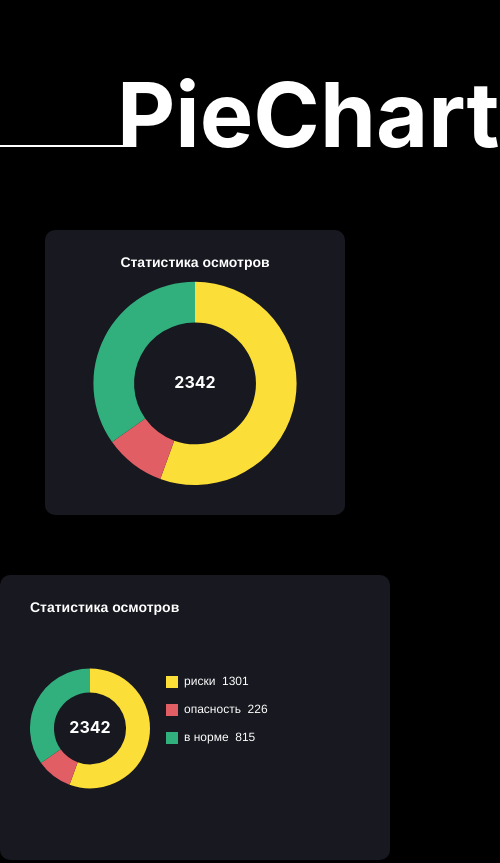
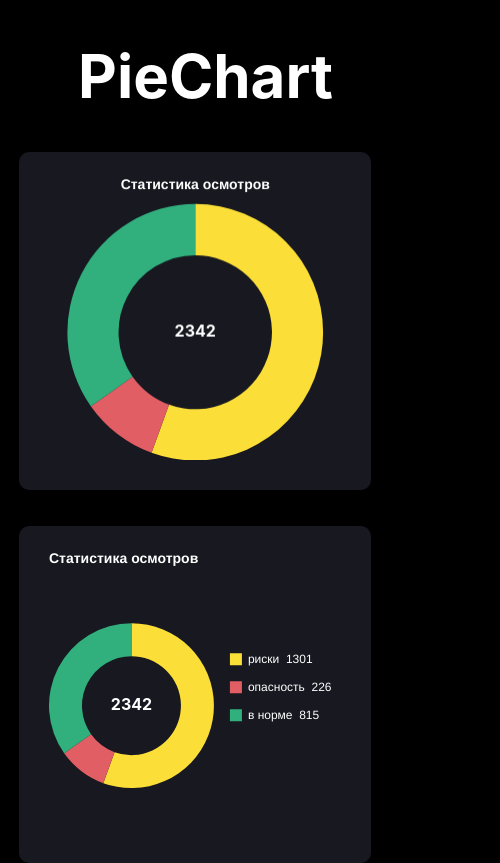
Before and after one commit to Sashavih/ChartPie, a React (Create React App) app: page / in a window 390 px wide. Shown: the top 863 px of the page, 500 px wide, since content can reach past the window. Built offline with nearby package versions, Linux system fonts and the light colour scheme.

Commit message:
feat: add desktop and mobile styles

```diff
--- a/src/App.css
+++ b/src/App.css
@@ -41,3 +41,44 @@ App {
   font-size: 90px;
   background: url('./static/Line.png') 152% 79% no-repeat;
 }
+
+@media screen and (min-width: 768px) and (max-width: 1023px) {
+  .chartBox {
+    justify-content: start;
+  }
+}
+
+@media screen and (min-width: 380px) and (max-width: 767px) {
+  .title {
+    font-size: 60px;
+    background: none;
+  }
+
+  .chartBox {
+    gap: 1.2em;
+  }
+
+  .chartBox__item {
+    max-width: 75%;
+    height: 100%;
+  }
+}
+
+@media screen and (max-width: 379px) {
+  .chartBox {
+    flex-direction: column;
+    align-content: center;
+    gap: 1em;
+  }
+
+  .chartBox__item {
+    max-width: 75%;
+    height: 100%;
+  }
+
+  .title {
+    text-align: center;
+    font-size: 28px;
+    background: none;
+  }
+}
--- a/src/utils/data.js
+++ b/src/utils/data.js
@@ -15,7 +15,6 @@ const DATA = [
         color: "#31B07E",
     },
 
-
 ];
 
 export default DATA;
```
